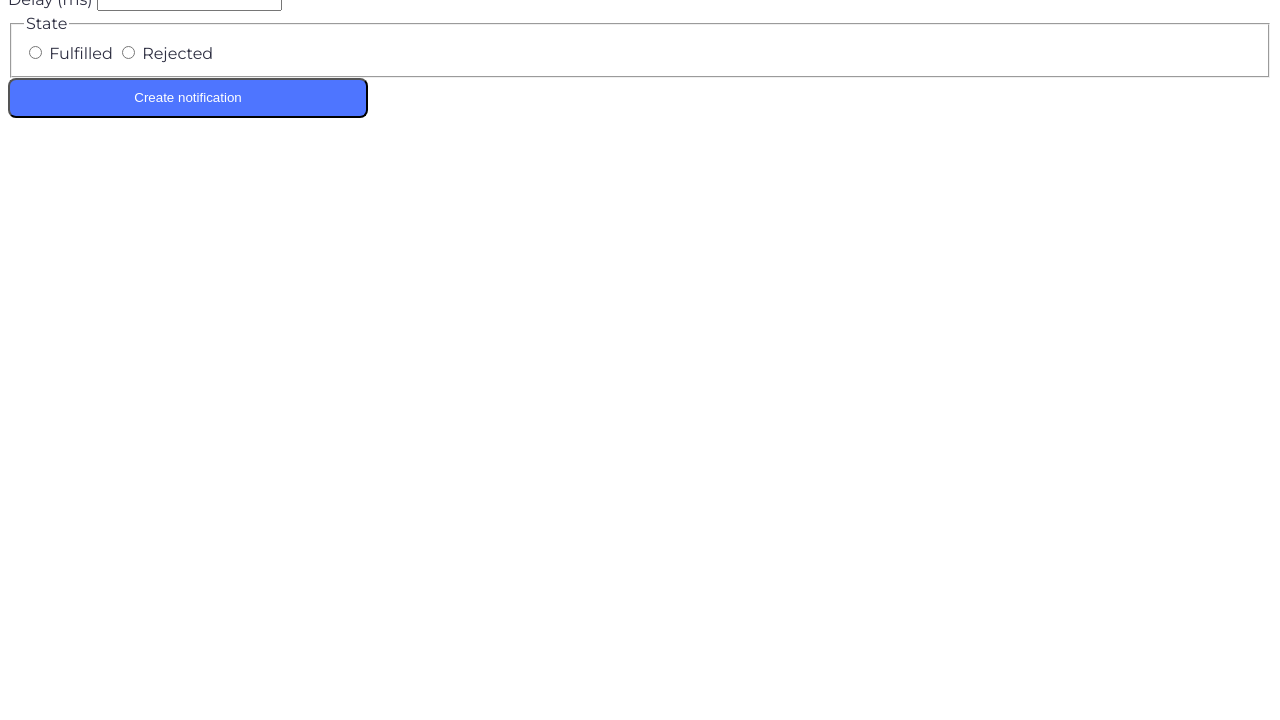
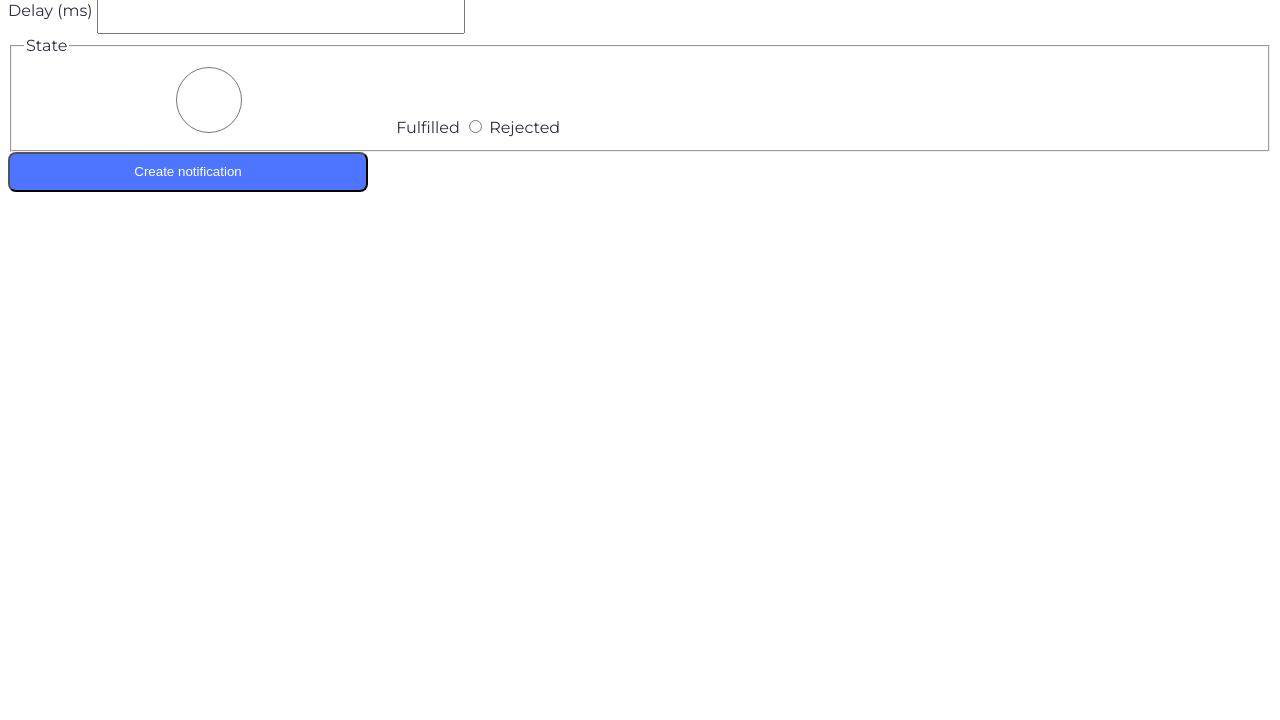
Before and after one commit to Anna-Anatoliivna/goit-js-hw-10, a website built with Vite: page src/2-snackbar.html in a window 1280 px wide. Shown: the part 80-800 px from the top of the page. Built offline with nearby package versions, Linux system fonts and the light colour scheme.

Commit message:
added styles for snackbar

```diff
--- a/src/2-snackbar.html
+++ b/src/2-snackbar.html
@@ -16,13 +16,13 @@
     <form class="form">
       <label>
         Delay (ms)
-        <input name="delay" type="number" required>
+        <input class="delay-input" name="delay" type="number" required>
       </label>
 
       <fieldset>
         <legend>State</legend>
         <label>
-          <input name="state" type="radio" value="fulfilled" required>
+          <input class="state-input" name="state" type="radio" value="fulfilled" required>
           Fulfilled
         </label>
         <label>
--- a/src/css/2-snackbar.css
+++ b/src/css/2-snackbar.css
@@ -1,5 +1,3 @@
-.form {
-}
 .btn {
   border-radius: 8px;
   padding: 8px 16px;
@@ -10,6 +8,17 @@
   outline: transparent;
 }
 
+.delay-input {
+  width: 360px;
+  height: 40px;
+}
+.state-input {
+  height: 66px;
+  width: 360px;
+  border-radius: 4px;
+  stroke-width: 1px;
+  stroke: #808080;
+}
 .btn:hover,
 .btn:focus {
   background: #6c8cff;
```
